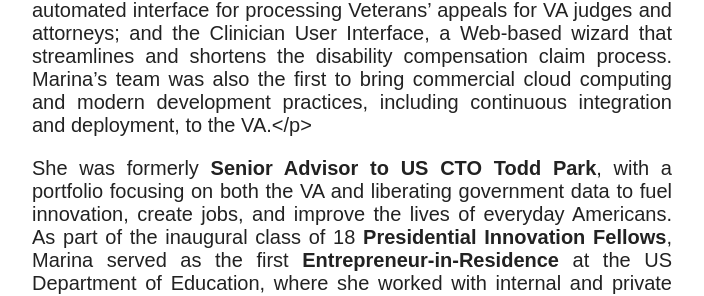
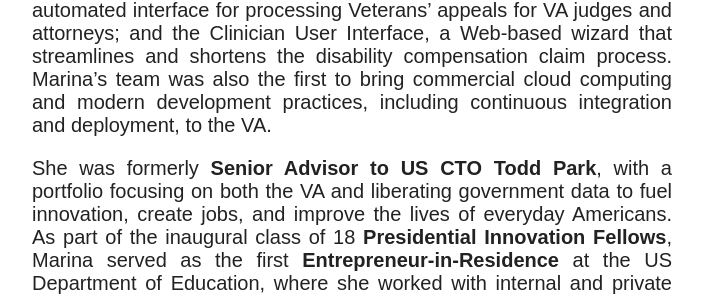
Before and after one commit to MarinaNitze/marinanitze.github.io, a Jekyll site: the page built from index.md, in a window 1280 px wide. Shown: the part 904-1200 px from the top of the page, without its empty margins (288-992 px from the left). Built offline with Jekyll 4.4.1, drawn with Linux system fonts in a browser that asks for light colours; nearby versions of some CDN libraries; some of the changed text lies outside the part shown.

Commit message:
Remove stray closing HTML

```diff
--- a/index.md
+++ b/index.md
@@ -9,7 +9,7 @@
   creditlink: https://www.flickr.com/photos/3oheme/5141328136
 ---
 
-Marina Martin served as the **Chief Technology Officer of the Department of Veterans Affairs** from July 2013 to January 2017, where she built the first agency [United States Digital Service](https://www.usds.gov) team, bringing in America’s top technical talent for tours of duty within the agency to help transform how America serves and honors its Veterans. Her portfolio included [vets.gov](https://www.vets.gov), a single digital destination for Veterans to manage, apply for, manage, and track the benefits they earned, replacing hundreds of disparate and difficult-to-navigate websites across the agency; Caseflow, a core part of the Department’s appeals modernization effort that provides a modern, intuitive, and largely automated interface for processing Veterans’ appeals for VA judges and attorneys; and the Clinician User Interface, a Web-based wizard that streamlines and shortens the disability compensation claim process. Marina’s team was also the first to bring commercial cloud computing and modern development practices, including continuous integration and deployment, to the VA.</p>
+Marina Martin served as the **Chief Technology Officer of the Department of Veterans Affairs** from July 2013 to January 2017, where she built the first agency [United States Digital Service](https://www.usds.gov) team, bringing in America’s top technical talent for tours of duty within the agency to help transform how America serves and honors its Veterans. Her portfolio included [vets.gov](https://www.vets.gov), a single digital destination for Veterans to manage, apply for, manage, and track the benefits they earned, replacing hundreds of disparate and difficult-to-navigate websites across the agency; Caseflow, a core part of the Department’s appeals modernization effort that provides a modern, intuitive, and largely automated interface for processing Veterans’ appeals for VA judges and attorneys; and the Clinician User Interface, a Web-based wizard that streamlines and shortens the disability compensation claim process. Marina’s team was also the first to bring commercial cloud computing and modern development practices, including continuous integration and deployment, to the VA.
 
 She was formerly **Senior Advisor to US CTO Todd Park**, with a portfolio focusing on both the VA and liberating government data to fuel innovation, create jobs, and improve the lives of everyday Americans. As part of the inaugural class of 18 **Presidential Innovation Fellows**, Marina served as the first **Entrepreneur-in-Residence** at the US Department of Education, where she worked with internal and private sector innovators to use open educational data as fuel for apps and services that can help achieve national priorities such as increasing college affordability and completion rates.
 
```
